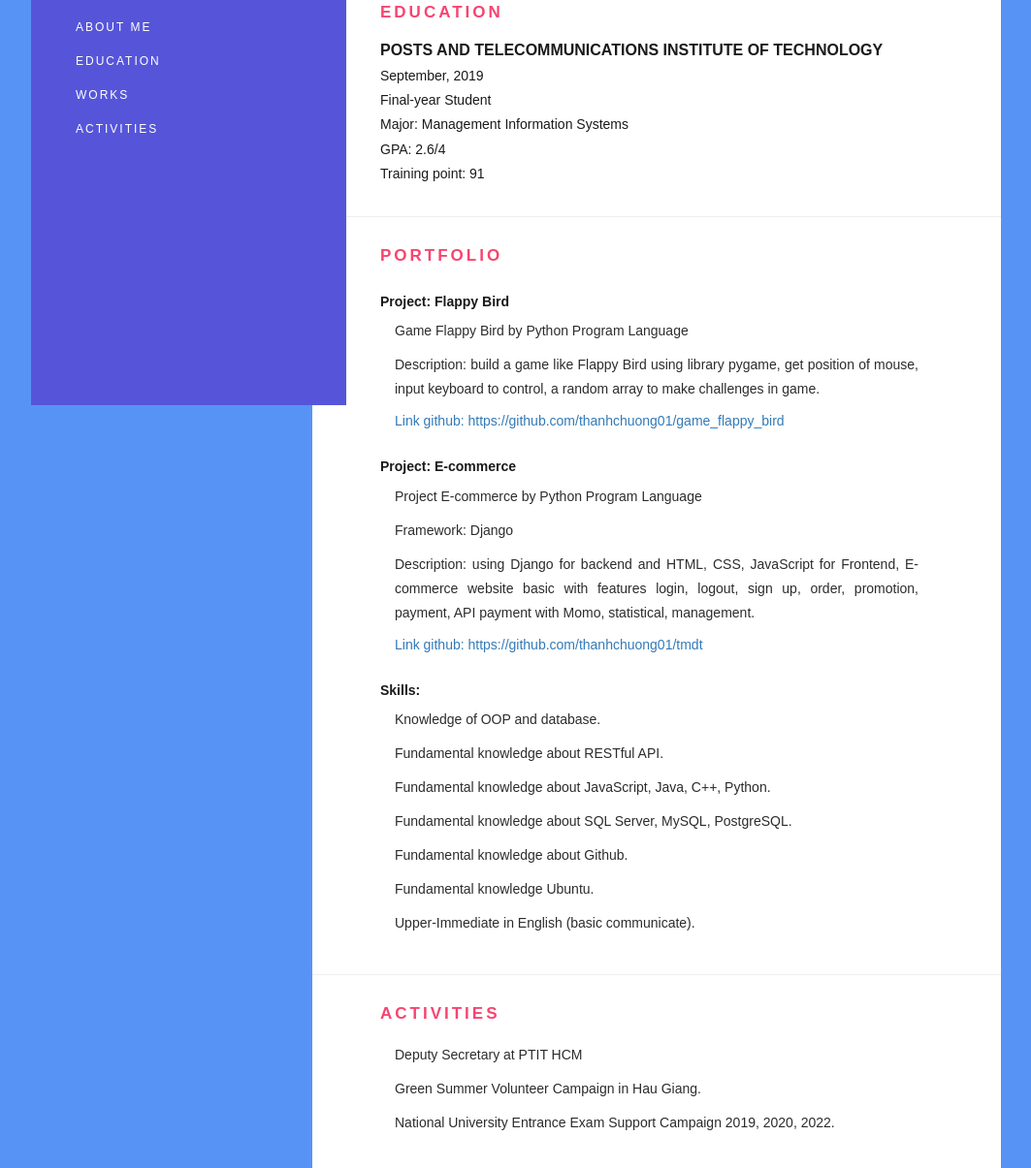
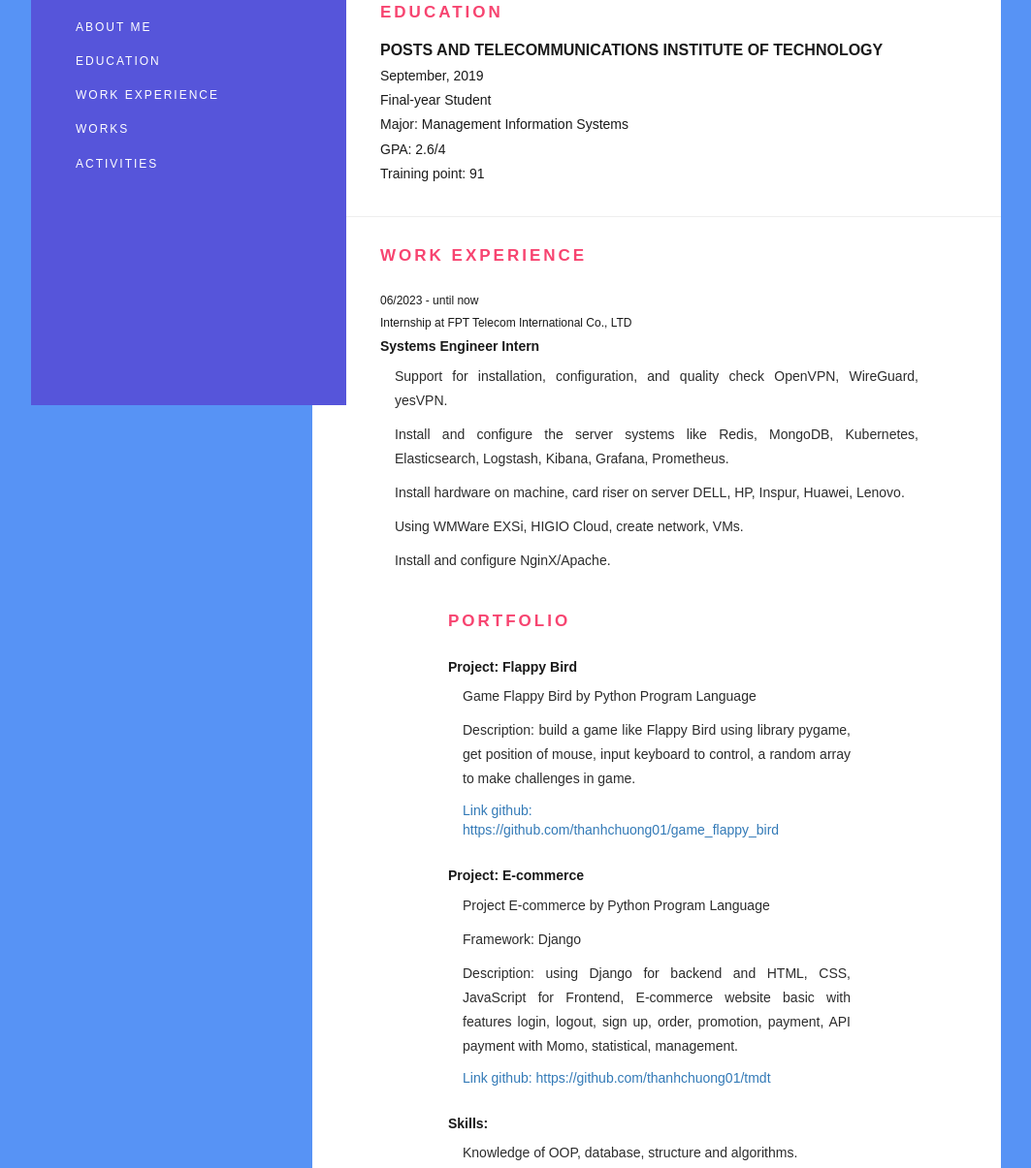
Before and after one commit to thanhchuong01/thanhchuong01.github.io, a website: page index.html in a window 1280 px wide. Shown: the part 382-1587 px from the top of the page at 97% size, without its empty margins (108-1171 px from the left). Drawn offline with Linux system fonts and the light colour scheme; files whose address does not match are found by name.

Commit message:
Update index.html
add information

```diff
--- a/index.html
+++ b/index.html
@@ -43,7 +43,6 @@
 
 	<!-- Header -->
 	<header class="header pull-left">
-
 		<!-- Mobile menu -->
 		<div class="mobile-bar visible-sm visible-xs">
 			<div class="hamburger-menu">
@@ -51,16 +50,13 @@
 			</div>
 		</div>
 		<!-- Mobile menu end -->
-
 		<div class="avatar">
 			<img src="assets/images/myavt.jpg" alt="avatar">
 		</div>
-
 		<div class="name">
 			<h1>Nguyễn Thành Chương</h1>
 			<span></span>
 		</div>
-
 		<!-- Social Icons -->
 		<div class="social-icons">
 			<ul>
@@ -75,45 +71,34 @@
 		<!-- Navigation bar -->
 		<nav class="main-nav">
 			<ul class="navigation">
-
 				<li><a href="#about">About Me</a></li>
 				<li><a href="#education">Education</a></li>
+				<li><a href="#experience">Work experience</a></li>
 				<li><a href="#works">Works</a></li>
-
 				<li><a href="#contact">Activities</a></li>
 			</ul>
 		</nav>
 		<!-- Navigation bar end -->
-
 	</header>
 	<!-- Header end -->
 
 	<!-- Main Content -->
 	<div class="main-content pull-right">
-
-
 		<!-- Section About -->
 		<section id="about" class="about">
 
 			<div class="section-header">
 				<h2>About Me</h2>
-
 			</div>
-
 			<!-- Intro -->
 			<div class="intro">
-
 				<p>Hello, my name is Chuong. I am a funny person. I want to become a Python developer. I want to become a DevOps if I have a chance in the future. And now, I need to gain experience to do it</p>
-
 				<ul class="info">
 					<li><strong>Birthday:</strong> February 10, 2001</li>
 					<li><strong>Location:</strong> Ho Chi Minh City, Vietnam</li>
 					<li><strong>Email:</strong> ngthanhchuong01@gmail.com</li>
 					<li><strong>Phone:</strong> +84 984 224 802</li>
 				</ul>
-
-
-
 			</div>
 			<!-- Intro end -->
 
@@ -223,17 +208,11 @@
 
 		</section> -->
 		<!-- Section Resume end -->
-
-
-
 		<!-- Section Resume -->
 		<section id="education" class="resume">
-
 			<div class="section-header">
 				<h2>Education</h2>
-
 			</div>
-
 			<div class="row">
 				<div class="col-md-12 col-sm-12 col-xs-12">
 					<div class="top-item resume-item">
@@ -243,7 +222,6 @@
                                 		<h5>Major: Management Information Systems</h5>
                                 		<h5>GPA: 2.6/4</h5>
                                 		<h5>Training point: 91</h5>
-                                <p></p>
                                		</div>
 				</div>
 
@@ -262,16 +240,33 @@
 
 
 			</div>
-
 		</section>
 		<!-- Section Resume end -->
 
-
+		<section id="experience">
+			<div class="section-header">
+				<h2> Work experience </h2>
+			</div>
+			<div class="item-outer row clearfix">
+			<div class="col-md-12 col-sm-12 col-xs-12" data-category="1" data-sort="value">
+				<h6 class="time"> 06/2023 - until now </h6>
+				<h6 class="company"> Internship at FPT Telecom International Co., LTD </h6>
+				<h5 style="font-weight: 700;"> Systems Engineer Intern </h5>
+                        	<div class="description" style="padding: 0 15px;">
+					<p>Support for installation, configuration, and quality check OpenVPN, WireGuard, yesVPN. </p>
+               		         	<p>Install and configure the server systems like Redis, MongoDB, Kubernetes, Elasticsearch, Logstash, Kibana, Grafana, Prometheus. </p>
+                        		<p>Install hardware on machine, card riser on server DELL, HP, Inspur, Huawei, Lenovo.</p>
+                        		<p>Using WMWare EXSi, HIGIO Cloud, create network, VMs.</p>
+                        		<p>Install and configure NginX/Apache.</p>
+                    		</div>
+			</div>
+			</div>
+<!--
+		</section>
 
 
 		<!-- Section Works -->
-		<section id="works" class="works clearfix">
-
+		<section id="portfolio" class="works clearfix">
 			<div class="section-header">
 				<h2>Portfolio</h2>
 			</div>
@@ -295,7 +290,6 @@
                         		<p>Game Flappy Bird by Python Program Language</p>
                         		<p> Description: build a game like Flappy Bird using library pygame, get position of mouse, input keyboard to control, a random array to make challenges in game.</p>
                         		<a href="https://github.com/thanhchuong01/game_flappy_bird">Link github:  https://github.com/thanhchuong01/game_flappy_bird</a>
-
                    		</div>
 					<!-- <div class="item">
 						<a href="assets/images/myavatar.jpg" class="work-image">
@@ -314,7 +308,6 @@
 			<div class="col-md-12 col-sm-12 col-xs-12" data-category="2" data-sort="value">
                     		<h5 style="margin-top: 30px; font-weight: 700;"> Project: E-commerce</h5>
                     		<div class="description" style="padding: 0 15px;">
-
                         		<p>Project E-commerce by Python Program Language </p>
                         		<p>Framework: Django </p>
                         		<p>Description: using Django for backend and HTML, CSS, JavaScript for Frontend, E-commerce website basic with features login, logout, sign up, order, promotion, payment, API payment with Momo, statistical, management.</p>
@@ -324,15 +317,14 @@
                 	<div class="col-md-12 col-sm-12 col-xs-12" data-category="3" data-sort="value">
                     		<h5 style="margin-top: 30px; font-weight: 700;"> Skills:</h5>
                     		<div class="description" style="padding: 0 15px;">
-			<p>Knowledge of OOP and database. </p>
+					<p>Knowledge of OOP, database, structure and algorithms. </p>
                         		<p>Fundamental knowledge about RESTful API. </p>
                        			<p>Fundamental knowledge about JavaScript, Java, C++, Python.</p>
                         		<p>Fundamental knowledge about SQL Server, MySQL, PostgreSQL.</p>
                         		<p>Fundamental knowledge about Github.</p>
-                        <p>Fundamental knowledge Ubuntu.</p>
-                        <p>Upper-Immediate in English (basic communicate).</p>
+                        		<p>Fundamental knowledge Ubuntu, Windows.</p>
+                    		</div>
 
-                    </div>
 <!--
 				<div class="col-md-4 col-sm-6 col-xs-12 filtr-item" data-category="1" data-sort="value">
 					<div class="item">
@@ -357,19 +349,15 @@
 
 		<!-- Section Testimonials -->
 		<section id="testimonials" class="testimonials">
-
 			<div class="section-header">
 				<h2>Activities</h2>
 			</div>
-
 			<!-- Carousel -->
 			<div class="testimonial-carousel">
-
 				<div class="item" style="padding: 0 15px;">
         				<p>Deputy Secretary at PTIT HCM </p>
                         		<p>Green Summer Volunteer Campaign in Hau Giang. </p>
-                        <p> National University Entrance Exam Support Campaign 2019, 2020, 2022.
-                        </p>
+                        		<p> National University Entrance Exam Support Campaign 2019, 2020, 2022.</p>
 					<!-- <div class="row">
 						<div class="col-md-2 col-sm-2 hidden-xs">
 							<div class="thumb">
@@ -382,8 +370,8 @@
 						</div>
 					</div> -->
 				</div>
-<!--
-				<div class="item">
+
+<!-- 				<div class="item">
 					<div class="row">
 						<div class="col-md-2 col-sm-2 hidden-xs">
 							<div class="thumb">
@@ -396,25 +384,43 @@
 						</div>
 					</div>
 				</div>
+ -->
 
 
-
-			</div> -->
+			</div>
 			<!-- Carousel end -->
 
 		</section>
 		<!-- Section Testimonials end -->
 
+
+		<section id="Certificate" class="Certificate">
+			<div class="section-header">
+				<h2>Certificates</h2>
+                <div class="description" style="padding: 10px 15px;">
+                    <p>OCI Foundations Associate</p>
+		</div>
+		</div>
+		</section>
+		<section id="language" class="language">
+			<div class="section-header">
+			<h2>Language</h2>
+        	        	<div class="description" style="padding: 10px 15px;">
+                	    	<p>English</p>
+				</div>
+			</div>
+		</section>
+
 		<!-- Section Contact -->
+
 		<section id="contact" class="contact">
-
 			<div class="section-header">
 				<h2>Soft skills</h2>
                 <div class="description" style="padding: 10px 15px;">
                     <p>Time management skills </p>
                     <p>Communication skills</p>
                     <p>Teamwork </p>
-<!--                     <p>Leadership skills</p> -->
+
                     <p>Presentation</p>
                     <p>Organizational skills</p>
                 </div>
@@ -423,6 +429,7 @@
 
 
 		</section>
+
 		<!-- Section Contact end -->
 
 	</div>
```
Lines whose indentation alone changed are shown as unchanged.
